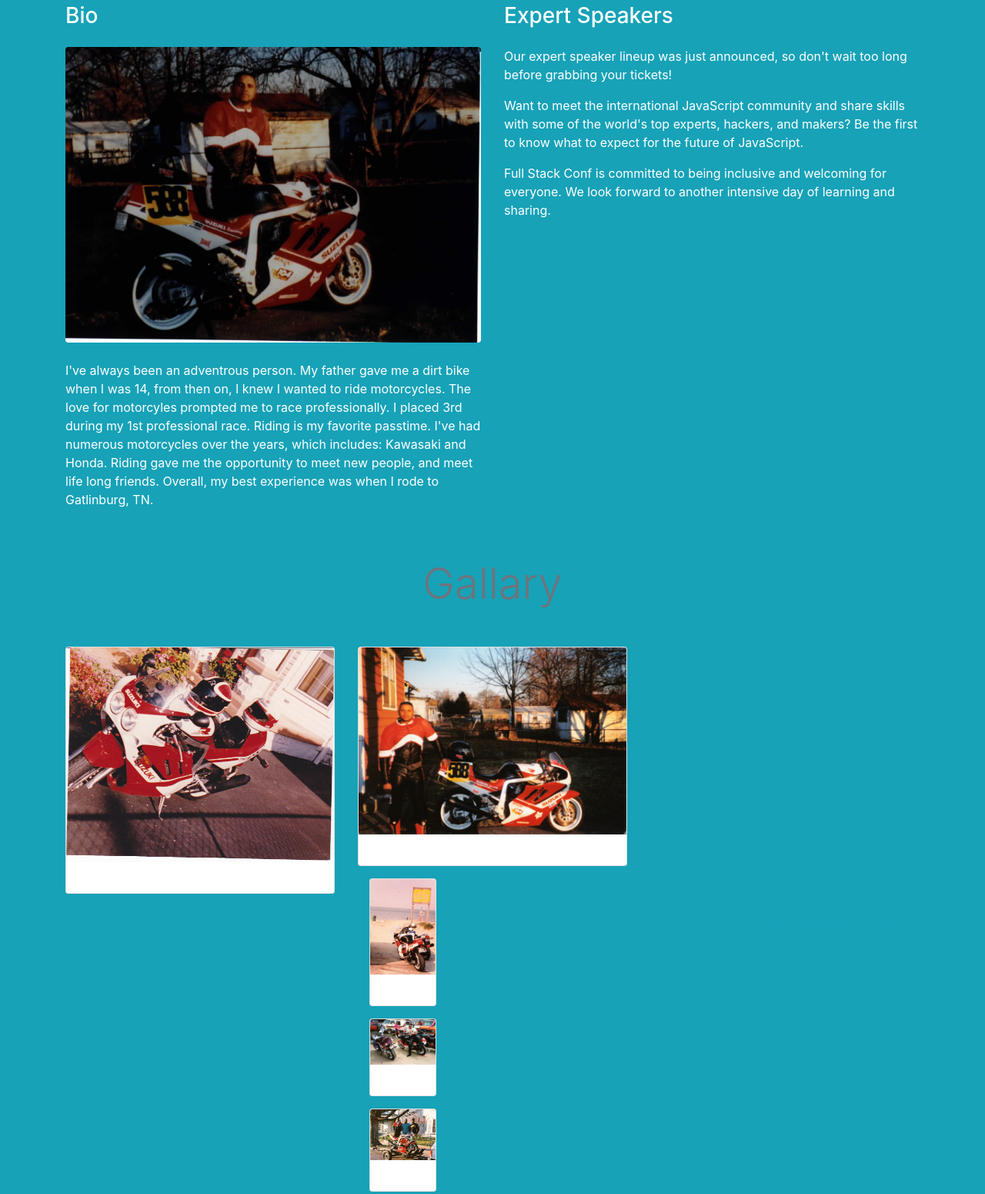
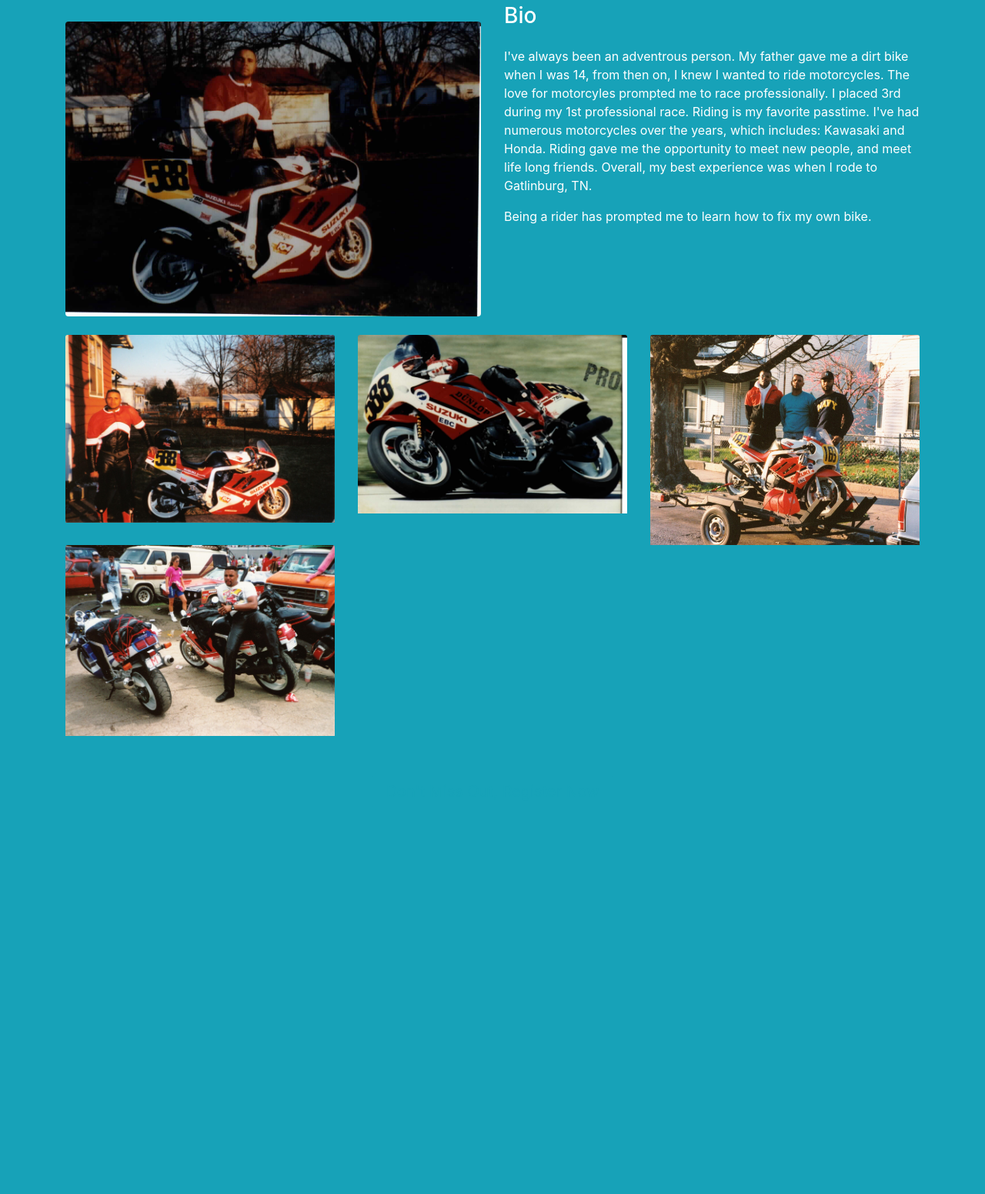
Before and after one commit to LaShante-Web/Honda, a plain HTML site: page index.html in a window 1280 px wide. Shown: the part 460-2011 px from the top of the page at 77% size. After the commit the page ends 1560 px from the top, so only its background shows below. Drawn offline with nearby package versions, Linux system fonts and the light colour scheme.

Commit message:
adding changes

```diff
--- a/index.html
+++ b/index.html
@@ -50,62 +50,54 @@
         <!-- about -->
         <div class="row">
           <div class="col-lg order-lg-1">
+            <h3 class="mb-4"></h3>
+            <img class="mb-4 img-fluid rounded d-none d-sm-block" src="images/RaceBike1.JPG" alt="racebike1">
+
+          </div>
+          <div class="col-lg order-lg-2">
             <h3 class="mb-4">Bio</h3>
-            <img class="mb-4 img-fluid rounded d-none d-sm-block" src="images/RaceBike1.JPG" alt="racebike1">
             <p>I've always been an adventrous person. My father gave me a dirt bike when I was 14, from then on, I knew
               I wanted to ride motorcycles. The love for motorcyles prompted me to race professionally. I placed
               3rd during my 1st professional race. Riding is my favorite passtime. I've had numerous motorcycles over the
               years, which includes:
               Kawasaki and Honda. Riding gave me the opportunity to meet new people, and meet
               life long friends. Overall, my best experience was when I rode to Gatlinburg, TN.</p>
+
+              <p>Being a rider has prompted me to learn how to fix my own bike.</p>
           </div>
-          <div class="col-lg order-lg-2">
-            <h3 class="mb-4">Expert Speakers</h3>
-            <p>Our expert speaker lineup was just announced, so don't wait too long before grabbing your tickets!</p>
-            <p>Want to meet the international JavaScript community and share skills with some of the world's top experts,
-              hackers, and makers? Be the first to know what to expect for the future of JavaScript.</p>
-            <p>Full Stack Conf is committed to being inclusive and welcoming for everyone. We look forward to another
-              intensive day of learning and sharing.</p>
-          </div>
-        </div><!-- /about -->
+        </div><!-- /bio -->
 
-      <!-- BIO
-      <h1 class="display-4 text-center my-5 text-muted">Bio</h1>
-       <p>I've always been an adventrous person. My father gave me a dirt bike when I was 14, from then on, I knew
-            I wanted to ride motorcycles. The love for motorcyles prompted me to race professionally. I placed
-            3rd during my 1st professional race. Riding is my favorite passtime. I've had numerous motorcycles over the
-            years, which would include:
-            Kawasaki and Honda. Riding gave me the opportunity to meet new people, and meet
-            life long friends. Overall, my best experience was when I rode to Gatlinburg, TN.</p>
-		       -->
 
-      <!-- <h1 class="display-4 text-center my-5 text-muted">Favorites</h1>
 
-      <div class="container pt-4">
+      <!-- Gallery -->
       <div class="row">
-        <div class="col-lg order-lg-1">
-          <h3>1st Bike</h3> -->
-            <!-- <img class="mb-4 img-fluid rounded" src="images/RaceBike1.JPG" alt="Racetrack"> -->
-		     <!-- <p>mmmmmmmmmmmmmmmmmmmmmmmmmmmmmmmmmmmmmmmmmmmmmmmmmmmmmmmmmmmmmm</p>
+        <div class="col-lg-4 col-md-12 mb-4 mb-lg-0">
+        <img class="card-img-top" src="images/Suzuki GSX-R7501988 2.JPG" alt="bike3" class="w-100 shadow-1-strong rounded mb-4"
+          alt=""/>
+
         </div>
-        <div class="col-lg order-lg-2">
-		      <h3>Current Bike</h3> -->
-                <!-- <img class="mb-4 img-fluid rounded" src="images/hondagw.jpg" alt="Retirement"> -->
-          <!-- <div class="col-lg order-3">
-            <h3>My Bikes</h3>
 
-          </div>
+        <div class="col-lg-4 mb-4 mb-lg-0">
+
+          <img class="card-img-top" src="images/Roadracing.JPG" alt="bike1" class="w-100 shadow-1-strong rounded mb-4" alt="" />
+        </div>
+
+        <div class="col-lg-4 mb-4 mb-lg-0">
+          <img class="card-img-top" src="images/SuzukiGSX-R7501988 .JPG" alt="bike3" class="w-100 shadow-1-strong rounded mb-4" alt="" />
+
+        </div>
+
+        <div class="col-lg-4 mb-4 mb-lg-0">
+        <img class="card-img-top" src="images/Suzuki GSX-R75019885.JPG" alt="bike2" class="w-100 shadow-1-strong rounded mb-4"
+          alt="" />
+        </div>
 
       </div>
-    </div> -->
+      <!-- Gallery -->
 
+      <!-- <div class="col-md-6 col-lg-4">
+        <div class="card mb-3">
 
-    <!-- Gallary -->
-    <h1 id="speakers" class="display-4 text-center my-5 text-muted">Gallary</h1>
-    <div class="row">
-      <div class="col-md-6 col-lg-4">
-        <div class="card mb-3">
-          <img class="card-img-top" src="images/Suzuki GSX-R 75019886.JPG" alt="Vivianne">
           <div class="card-body">
 
           </div>
@@ -114,37 +106,12 @@
 
       <div class="col-md-6 col-lg-4">
         <div class="card mb-3">
-          <img class="card-img-top" src="images/Suzuki GSX-R7501988 2.JPG" alt="NodeStradamus">
-          <div class="card-body">
 
-        </div>
-      </div>
-
-      <div class="col-md-6 col-lg-4">
-        <div class="card mb-3">
-          <img class="card-img-top" src="images/Suzuki GSX-R75019884.JPG" alt="Robbie">
-          <div class="card-body">
-          </div>
-        </div>
-      </div>
-
-      <div class="col-md-6 col-lg-4">
-        <div class="card mb-3">
-          <img class="card-img-top" src="images/Suzuki GSX-R75019885.JPG" alt="Ecma">
           <div class="card-body">
 
           </div>
         </div>
-      </div>
-
-      <div class="col-md-6 col-lg-4">
-        <div class="card mb-3">
-          <img class="card-img-top" src="images/SuzukiGSX-R7501988 .JPG" alt="Jay">
-          <div class="card-body">
-
-          </div>
-        </div>
-      </div>
+      </div> -->
 
     </div><!-- /Gallary -->
 
@@ -155,20 +122,5 @@
 
 
 
-
-
-
-
-
-
-
-<!-- <script type="text/javascript"></script>
-<script src="js/pics.js"></script>
-<script src="js/header.js"></script>
-
-    <script type="text/javascript"></script>
-<script src="js/pics.js"></script>
-<script src="js/header.js"></script> -->
-
   </body>
 </htm1>
```
